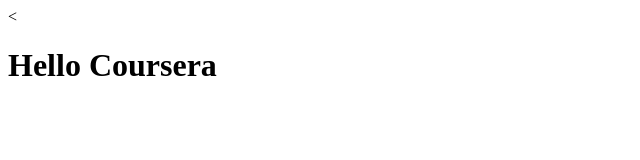
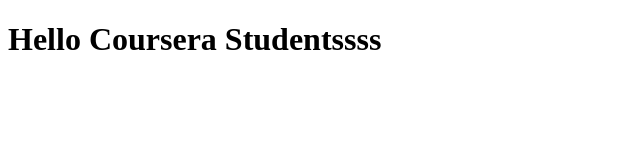
Before and after one commit to ngaikwad04/coursera-test, a plain HTML site: page index.html in a window 1280 px wide. Shown: the whole page, without its empty margins (0-640 px from the left). Drawn offline with Linux system fonts and the light colour scheme.

Commit message:
First web file.

```diff
--- a/index.html
+++ b/index.html
@@ -5,6 +5,6 @@
     <title>Hello Course</title>
   </head>
   <body>
-    <<h1>Hello Coursera</h1>
+    <h1>Hello Coursera Studentssss</h1>
   </body>
 </html>
```
